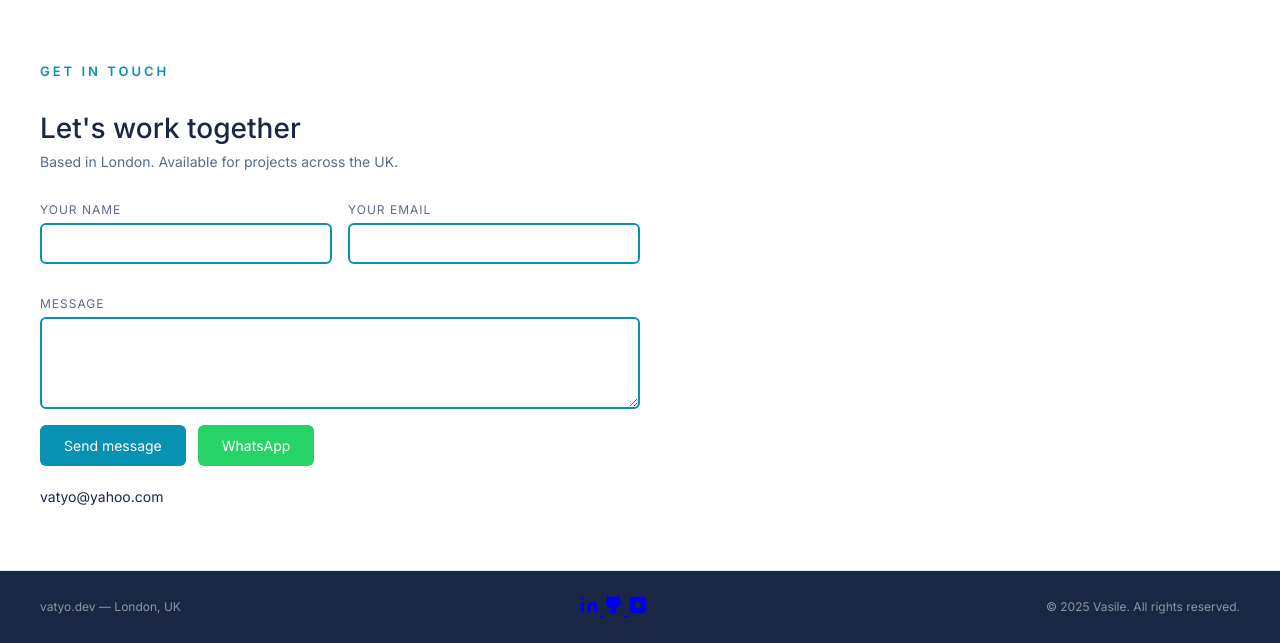
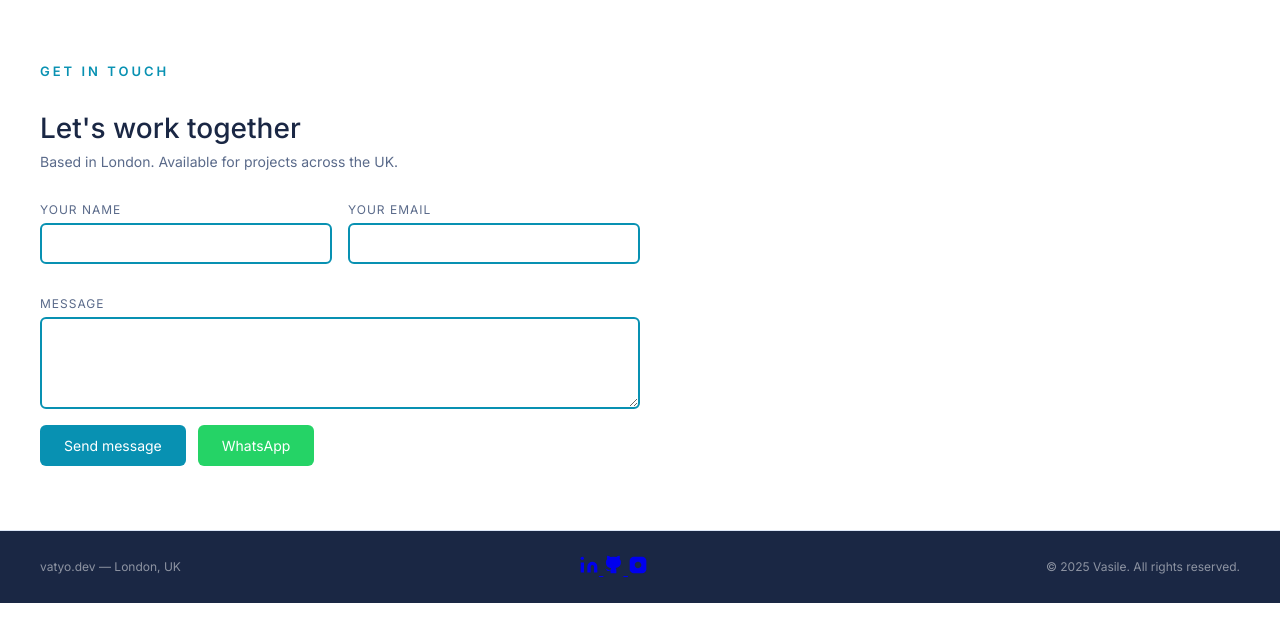
Before and after one commit to Vatyo/vatyo-portfolio, a Flask app: page / in a window 1280 px wide. Shown: the part 1794-2437 px from the top of the page. After the commit the page ends 2397 px from the top, so only its background shows below. Run offline with Flask 3, Linux system fonts and the light colour scheme.

Commit message:
update site

```diff
--- a/templates/index.html
+++ b/templates/index.html
@@ -164,9 +164,7 @@
             </div>
         </form>
 
-        <div class="contact-email">
-            <a href="mailto:vatyo@yahoo.com">vatyo@yahoo.com</a>
-        </div>
+
     </section>
 
     <!-- ===== FOOTER ===== -->
```
